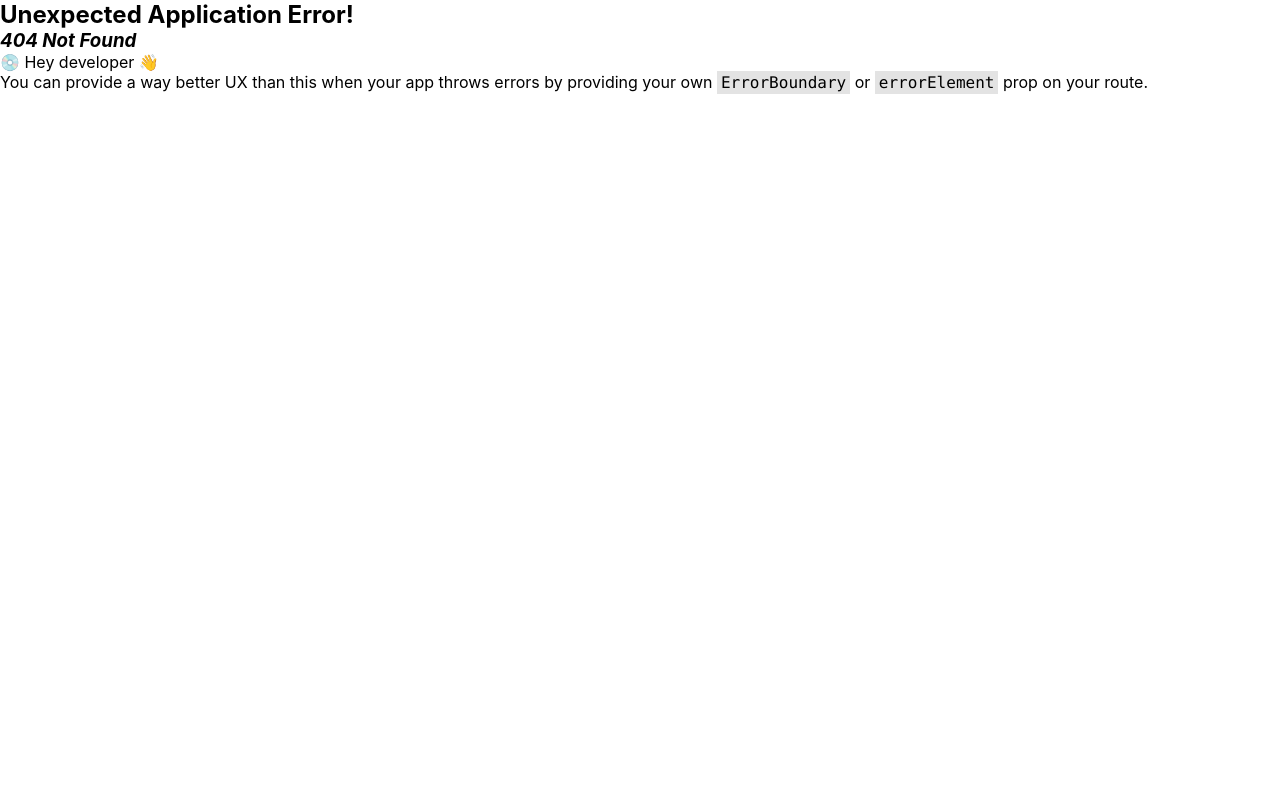
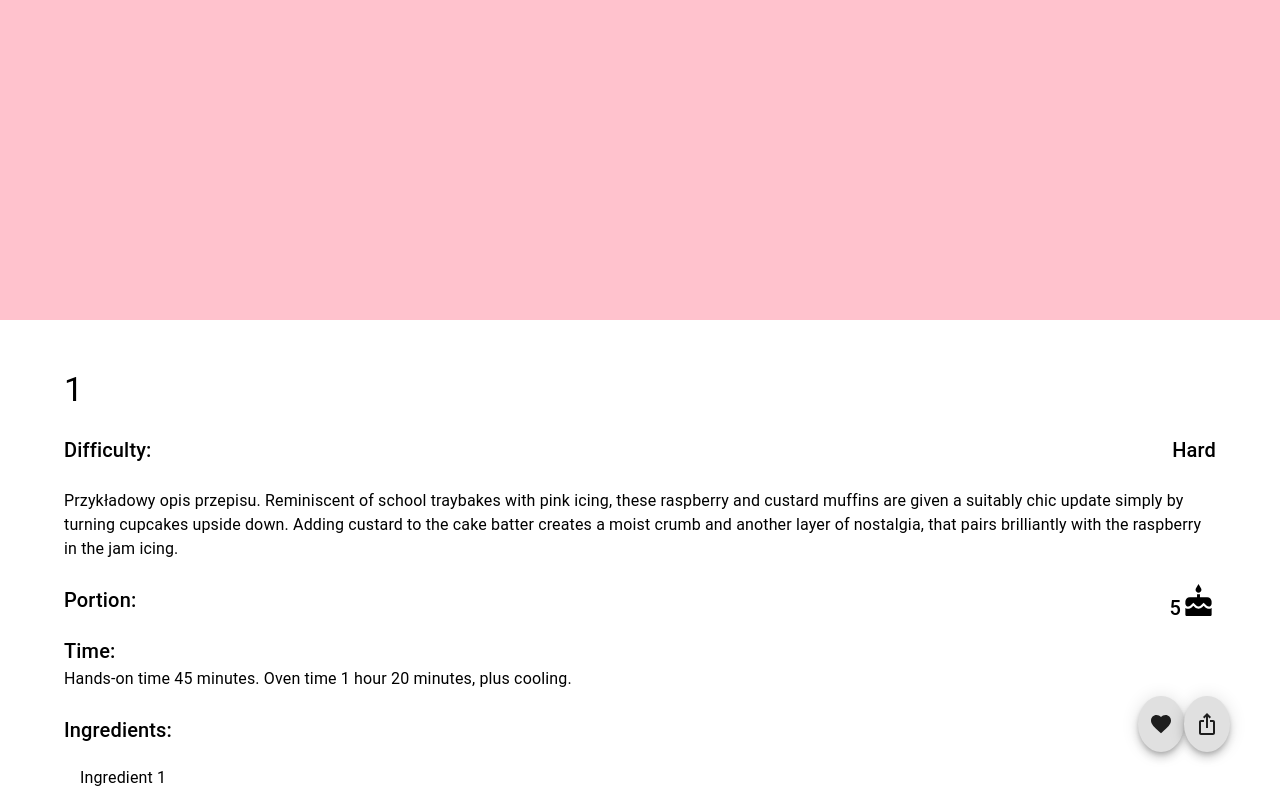
Before and after one commit to h3770k1k1/rapidapi-cake-app, a React (Create React App) app: page /recipe/1 in a window 1280 px wide. Before the commit this address had no page. Shown: the top 800 px of the page. Built offline with nearby package versions, Linux system fonts and the light colour scheme.

Commit message:
add title param to recipe subpage

```diff
--- a/src/App.js
+++ b/src/App.js
@@ -8,6 +8,7 @@ import { Grid } from "@mui/material";
 import { ThemeProvider } from "@mui/material/styles";
 import { theme } from "./theme";
 import LoadRecipesButton from "./components/LoadRecipesButton";
+import { BrowserRouter as Router, Switch, Route, Link } from "react-router-dom";
 
 function App() {
 	const [selectedFilters, setSelectedFilters] = useState([]);
@@ -64,6 +65,7 @@ function App() {
 					</Grid>
 				</Grid>
 				<LoadRecipesButton onClick={handleLoadRecipesClick} />
+				{/* Przekazujemy dane przepisów jako props do komponentu RecipesList */}
 				{recipesData && <RecipesList recipes={recipesData} />}{" "}
 				{/* Renderujemy RecipesList tylko, jeśli mamy dane przepisów */}
 			</ThemeProvider>
--- a/src/components/Navbar.jsx
+++ b/src/components/Navbar.jsx
@@ -20,7 +20,7 @@ const Navbar = () => {
 	return (
 		<>
 			<AppBar
-				position="static"
+				position="sticky"
 				sx={{
 					bgcolor: "primary.main",
 					color: "black",
--- a/src/components/RecipesList.jsx
+++ b/src/components/RecipesList.jsx
@@ -29,8 +29,10 @@ function RecipesList({ recipes }) {
 		<Container maxWidth="md">
 			<Grid container spacing={3}>
 				{recipes.map((recipe) => (
+
 					<Grid item key={recipe.id} xs={12}>
-            <Link to={`/recipe`} style={{ textDecoration: "none" }}>
+
+						<Link to={`/recipe/${recipe.title}`} style={{ textDecoration: "none" }}>
 							<Card
 								onMouseEnter={() => handleMouseEnter(recipe.id)}
 								onMouseLeave={handleMouseLeave}
@@ -40,7 +42,7 @@ function RecipesList({ recipes }) {
 										{recipe.title}
 									</Typography>
 									<Typography variant="subtitle1" color="textSecondary">
-                    {recipe.description}
+										Opis
 									</Typography>
 								</CardContent>
 								{/* Pokaż ButtonGroup tylko na najechanym przepisie */}
--- a/src/components/subpages/Recipe.jsx
+++ b/src/components/subpages/Recipe.jsx
@@ -13,8 +13,10 @@ import IosShareIcon from "@mui/icons-material/IosShare";
 import Fab from "@mui/material/Fab";
 import { ThemeProvider } from "@mui/material/styles";
 import { theme } from "./theme";
+import { useParams } from "react-router-dom";
 
 const Recipe = () => {
+	const { title } = useParams();
 	const [expanded, setExpanded] = useState(false);
 
 	const handleExpandClick = () => {
@@ -41,14 +43,18 @@ const Recipe = () => {
 					</Fab>
 				</Container>
 				<Box
-					sx={{ backgroundColor: "secondary.main", width: "100vw", height: "40vh" }}
+					sx={{
+						backgroundColor: "secondary.main",
+						width: "100vw",
+						height: "40vh",
+					}}
 				></Box>
 				<Container
 					maxWidth="lg"
 					sx={{ marginTop: "2%", display: "flex", flexDirection: "column" }}
 				>
 					<div className="recipe-element">
-						<Typography variant="h4">Cake Name</Typography>
+						<Typography variant="h4">{title}</Typography>
 					</div>
 					<div className="recipe-element">
 						<Typography
--- a/src/index.js
+++ b/src/index.js
@@ -1,4 +1,4 @@
-import { BrowserRouter } from "react-router-dom"; // Import BrowserRouter
+import { BrowserRouter } from "react-router-dom";
 import "./index.css";
 import App from "./App";
 import reportWebVitals from "./reportWebVitals";
@@ -18,13 +18,19 @@ const router = createBrowserRouter([
     element: <FavouritesPage />,
   },
   {
-		path: "/recipe",
+    path: "/recipe/:title", // Dodajemy parametr "title" do ścieżki
     element: <Recipe />,
   },
 ]);
 
 const root = ReactDOM.createRoot(document.getElementById("root"));
-root.render(<RouterProvider router={router} />);
+root.render(
+  <RouterProvider router={router}>
+    <BrowserRouter> {/* Dodajemy BrowserRouter na najwyższym poziomie */}
+      {router}
+    </BrowserRouter>
+  </RouterProvider>
+);
 
 // If you want to start measuring performance in your app, pass a function
 // to log results (for example: reportWebVitals(console.log))
```
Lines whose indentation alone changed are shown as unchanged.
